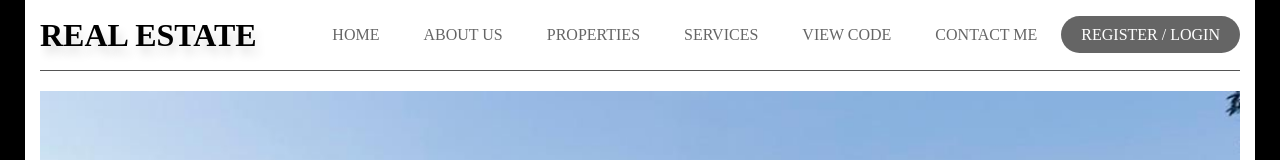
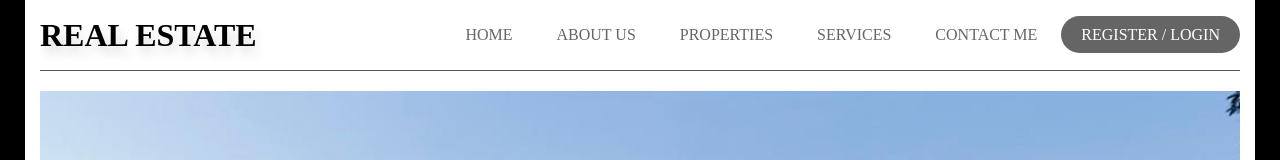
Before and after one commit to ishmael214/realestateproject.io, a plain HTML site: page index.html in a window 1280 px wide. Shown: the top 160 px of the page. Drawn offline with Linux system fonts and the light colour scheme.

Commit message:
ui update

```diff
--- a/index.html
+++ b/index.html
@@ -26,7 +26,6 @@
                 <li><a href="#about">About Us</a></li>
                 <li><a href="#properties">Properties</a></li>
                 <li><a href="#services">Services</a></li>
-                <li><a href="#code">View Code</a></li>
                 <li><a href="#contact">Contact Me</a></li>
                 <li><a href="#register" class="active">Register / Login</a></li>
                 <li class="menu">Close</li>
```
Also changed, not shown: login.js (+9 -0 lines).
